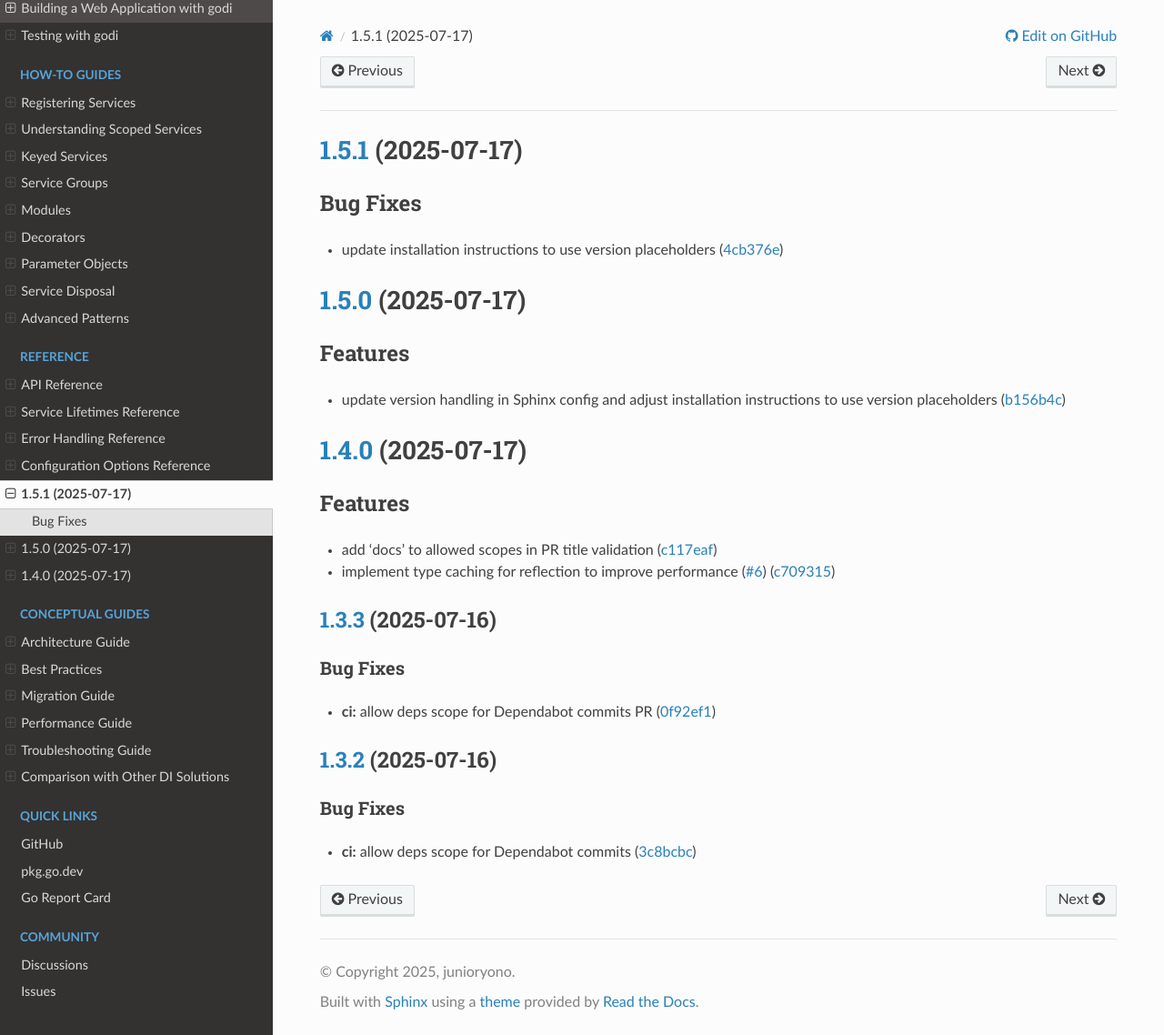
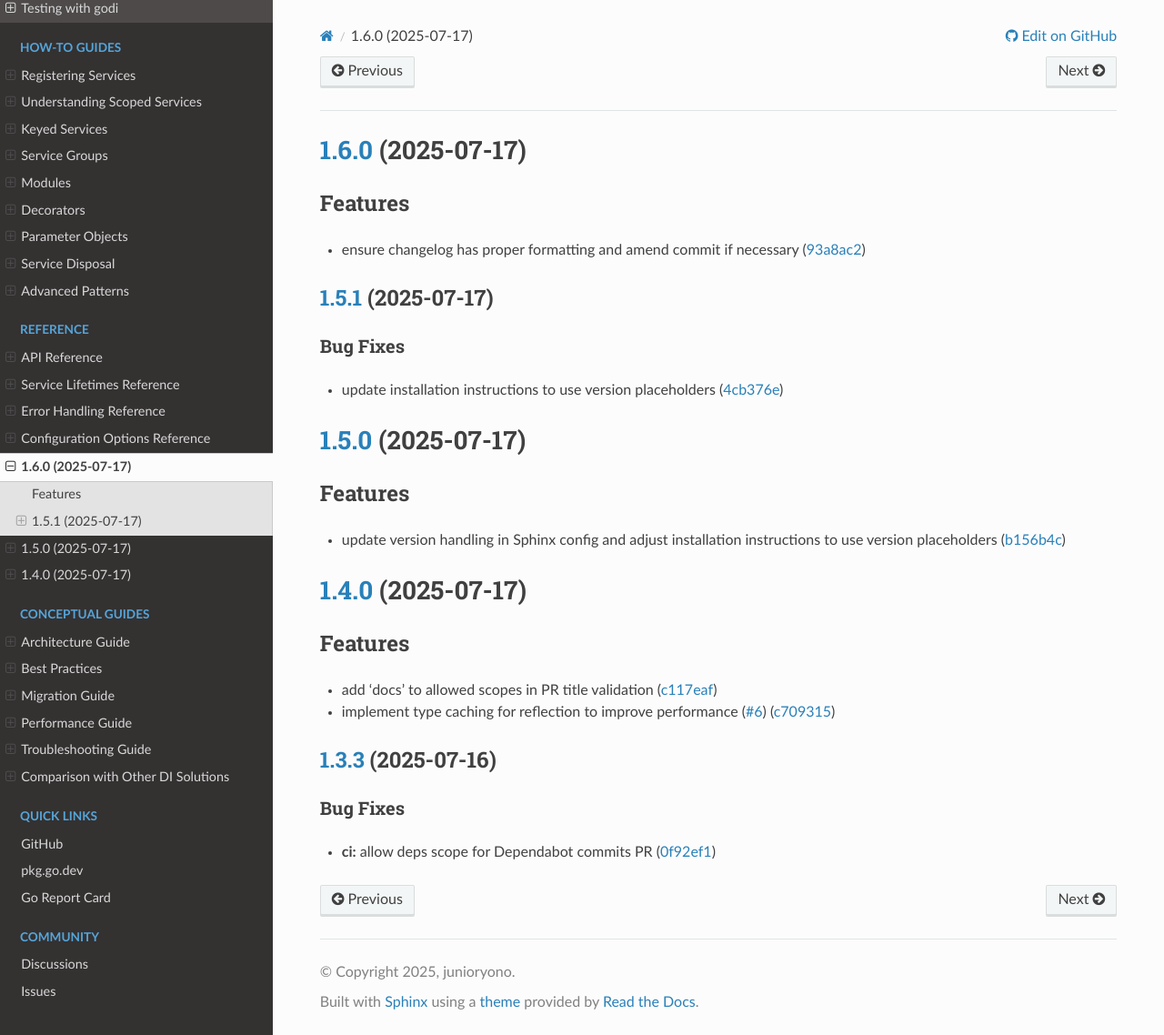
Before and after one commit to junioryono/godi, a Sphinx documentation site: the page built from docs/reference/changelog.md, in a window 1280 px wide and 1138 px high. Shown: the whole window at 91% size. Built offline with Sphinx 7.4.7 and the Read the Docs theme 3.1.0, drawn with Linux system fonts in a browser that asks for light colours.

Commit message:
chore(release): {tag} [skip ci]
- Update changelog
- Bump version [skip ci]

```diff
--- a/docs/reference/changelog.md
+++ b/docs/reference/changelog.md
@@ -1,3 +1,12 @@
+# [1.6.0](https://github.com/junioryono/godi/compare/v1.5.1...v1.6.0) (2025-07-17)
+
+
+### Features
+
+* ensure changelog has proper formatting and amend commit if necessary ([93a8ac2](https://github.com/junioryono/godi/commit/93a8ac262ab66684e144b47396741d746b9abb4b))
+
+
+
 ## [1.5.1](https://github.com/junioryono/godi/compare/v1.5.0...v1.5.1) (2025-07-17)
 
 
@@ -32,12 +41,3 @@
 ### Bug Fixes
 
 * **ci:** allow deps scope for Dependabot commits PR ([0f92ef1](https://github.com/junioryono/godi/commit/0f92ef1aed2b4c95dc631f2af646290aa0a48ba3))
-
-
-
-## [1.3.2](https://github.com/junioryono/godi/compare/v1.3.1...v1.3.2) (2025-07-16)
-
-
-### Bug Fixes
-
-* **ci:** allow deps scope for Dependabot commits ([3c8bcbc](https://github.com/junioryono/godi/commit/3c8bcbc2089fb3c2fbacfdde51ff3f75b673954a))
--- a/version.json
+++ b/version.json
@@ -1,3 +1,3 @@
 {
-  "version": "1.5.1"
+  "version": "1.6.0"
 }
```
